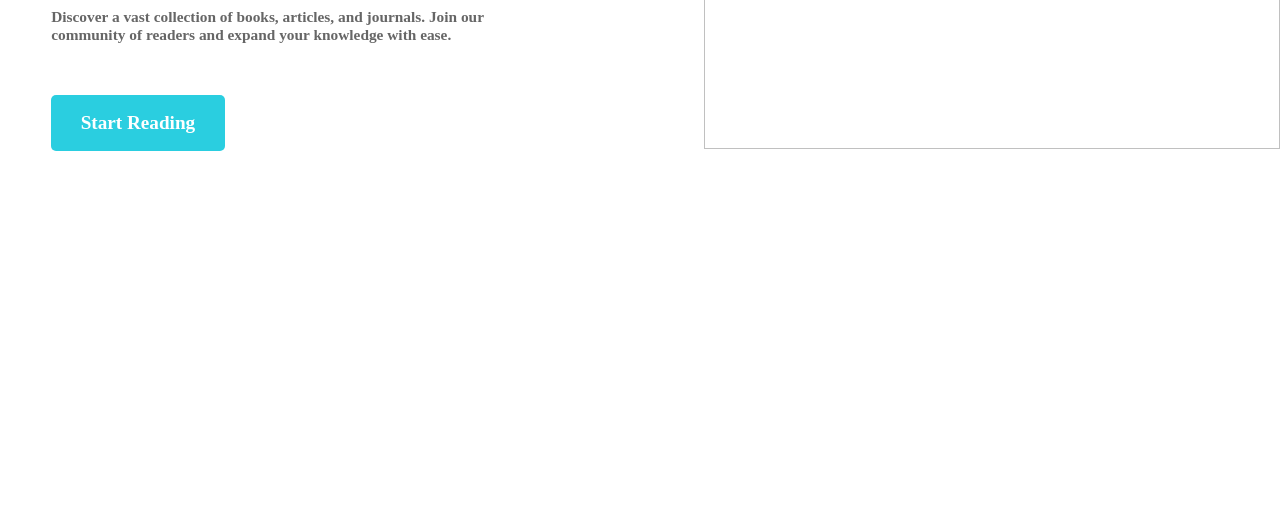
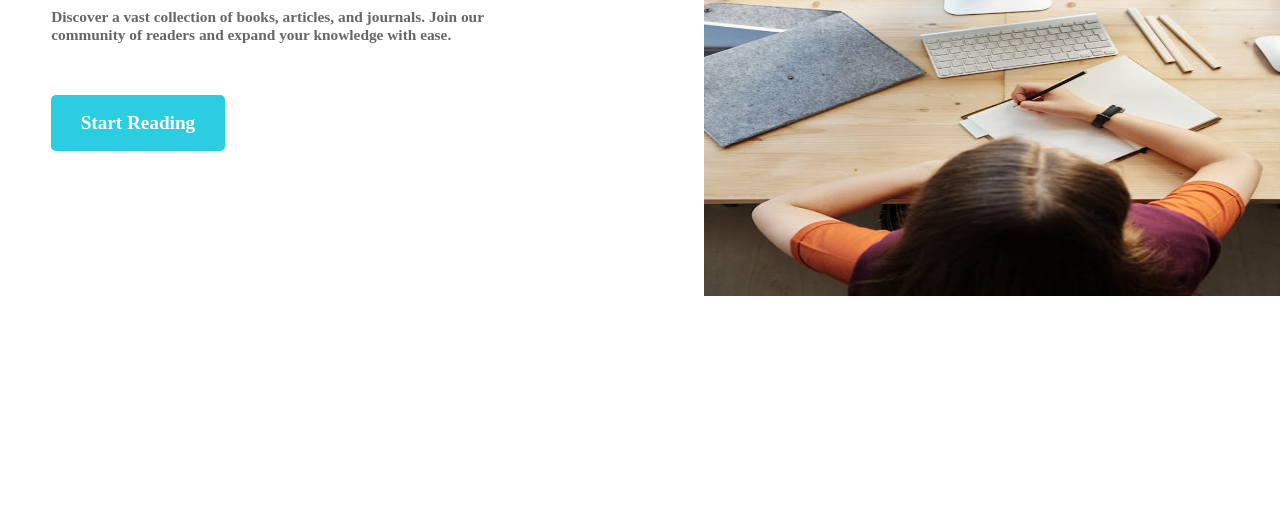
Before and after one commit to vaishnavisikarwar/LandingPageWebsiteofE-Library, a plain HTML site: page index.html in a window 1280 px wide. Shown: the part 294-800 px from the top of the page. Drawn offline with nearby package versions, Linux system fonts and the light colour scheme.

Commit message:
Update index.html

```diff
--- a/index.html
+++ b/index.html
@@ -35,7 +35,7 @@
             </div>
             <div class="right">
                 <!-- <img src="./img2.png" alt=""> -->
-                 <img src="../LandingPageResposniveWebsite/images/pexels-photo-4144224.jpeg" alt="">
+                 <img src="./pexels-photo-4144224.jpeg" alt="">
             </div>
         </div>
     </div>
```
